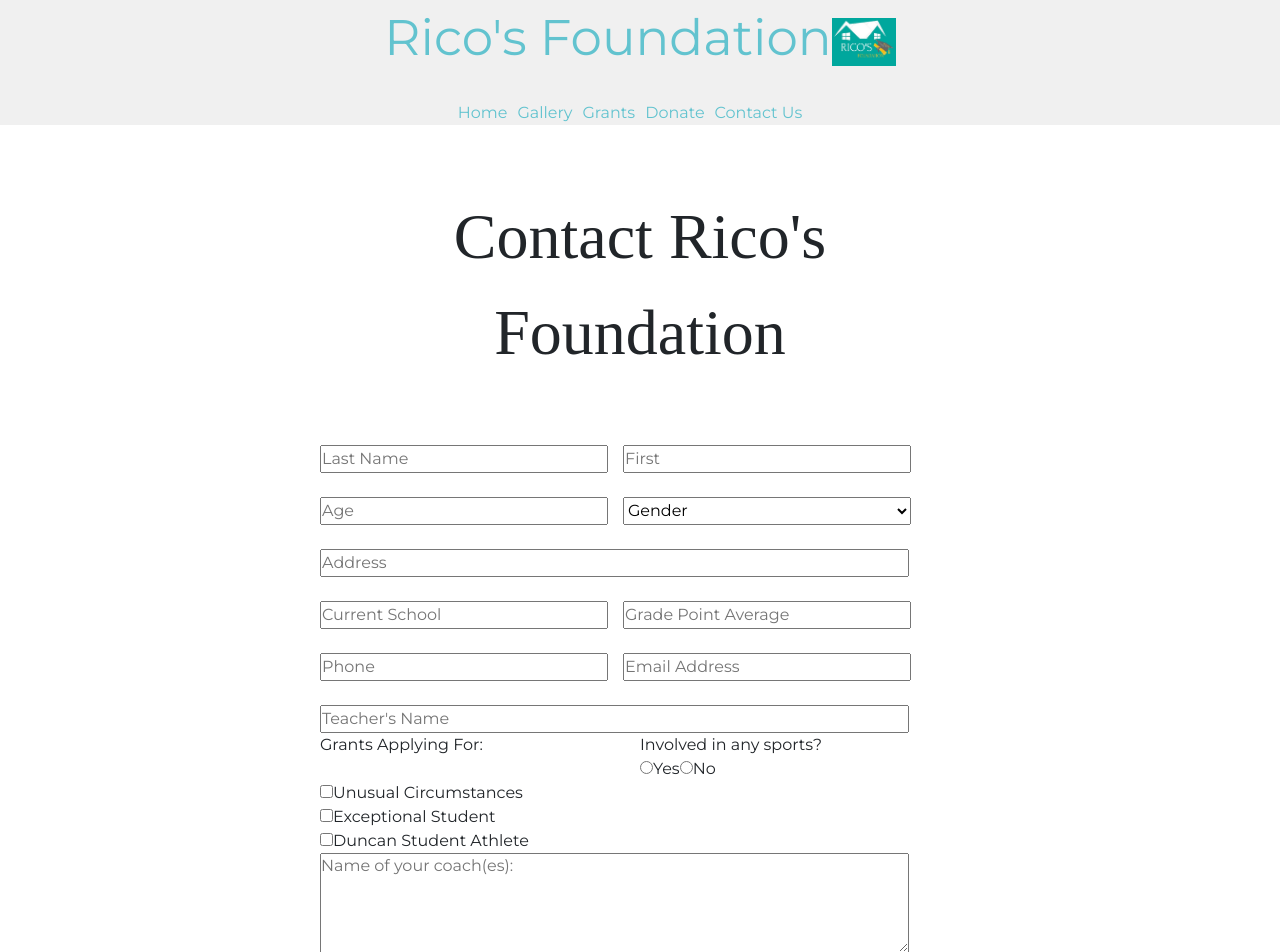
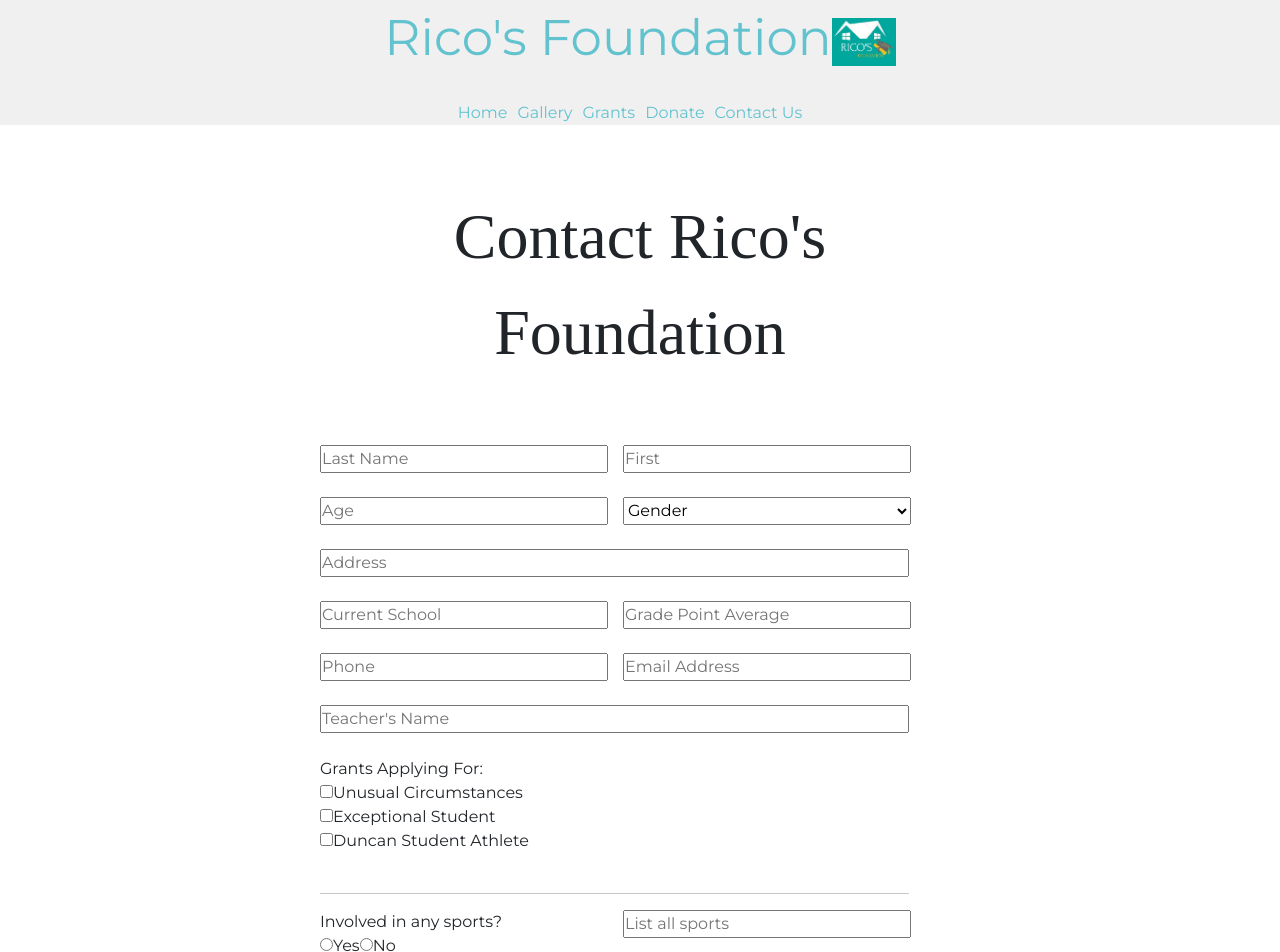
Before and after one commit to thaomo/AymarFE, a React (Create React App) app: page /ContactUs in a window 1280 px wide. Shown: the top 952 px of the page. Built offline with nearby package versions, Linux system fonts and the light colour scheme.

Commit message:
add list of sports field

```diff
--- a/src/pages/Contact_Us/Form.jsx
+++ b/src/pages/Contact_Us/Form.jsx
@@ -19,6 +19,7 @@ function Form() {
     isExceptional: false,
     isDuncan: false,
     sportsInvolved: '',
+    listOfSports: '',
     coachName: '',
     message: '',
   })
@@ -51,6 +52,7 @@ function Form() {
       isExceptional: input.isExceptional,
       isDuncan: input.isDuncan,
       sportsInvolved: input.sportsInvolved,
+      listOfSports: input.listOfSports,
       coachName: input.coachName,
       message: input.message,
     }
@@ -191,11 +193,10 @@ function Form() {
             required
           />
           <br></br>
-          <div style={{ width: "100%" }}>
-            <div style={{ width: "50%", float: "left" }}>
+          <br></br>
+          <div style={{ width: "50%" }}>
             <label>Grants Applying For:</label>
             <div>
-                <br></br>
               <input type="checkbox" onChange={handleChange} name='isUnusual' value={input.isUnusual} />
               <label>Unusual Circumstances</label>
             </div>
@@ -208,8 +209,12 @@ function Form() {
               <label>Duncan Student Athlete</label>
             </div>
           </div>
-            <div style={{ width: "50%", float: "right" }}>
+          <br></br>
+          <hr style={{ width: "92%" }}></hr>
+          <div>
+            <div style={{ width: "45%", float: "left" }}>
               <label>Involved in any sports?</label>
+              <br></br>
               <div>
                 <input
                   onChange={handleChange}
@@ -227,6 +232,14 @@ function Form() {
                 <label>No</label>
               </div>
             </div>
+            <input
+              style={{ width: "45%", marginLeft: "15px" }}
+              type="text"
+              placeholder="List all sports"
+              name="listOfSports"
+              value={input.listOfSports}
+              onChange={handleChange}
+            />
           </div>
           <br></br>
           <br></br>
```
Lines whose indentation alone changed are shown as unchanged.
